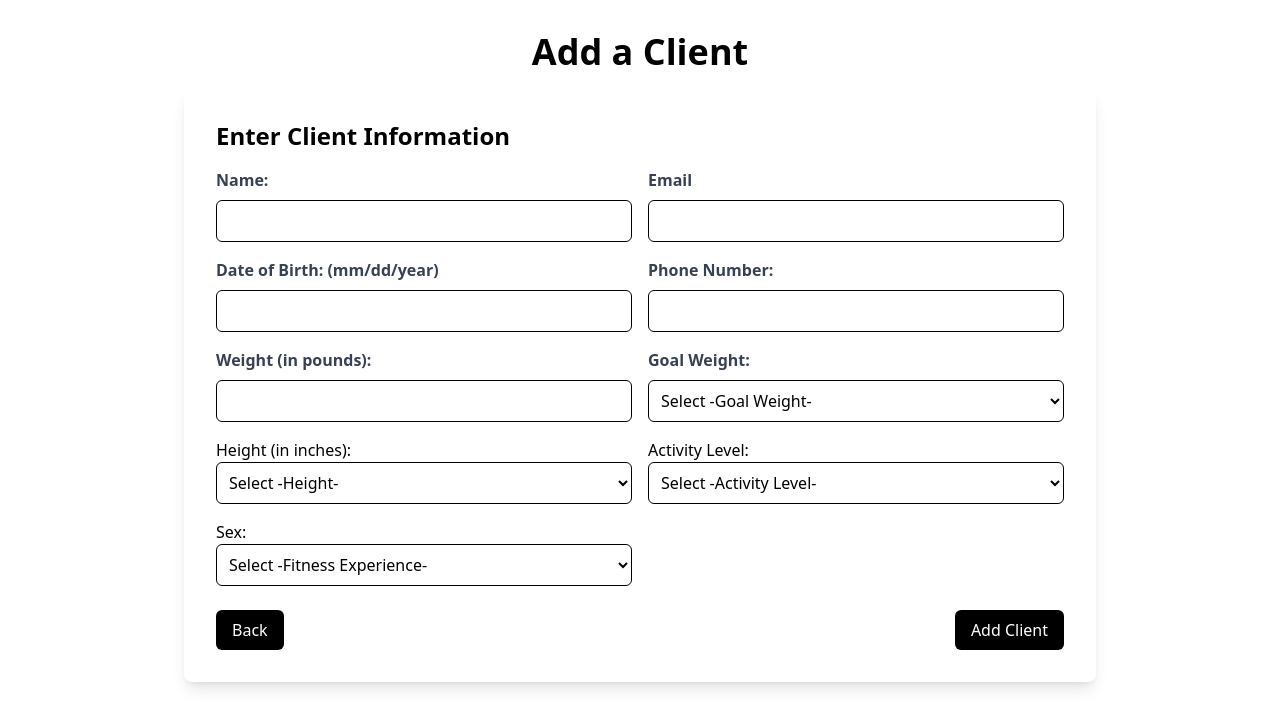
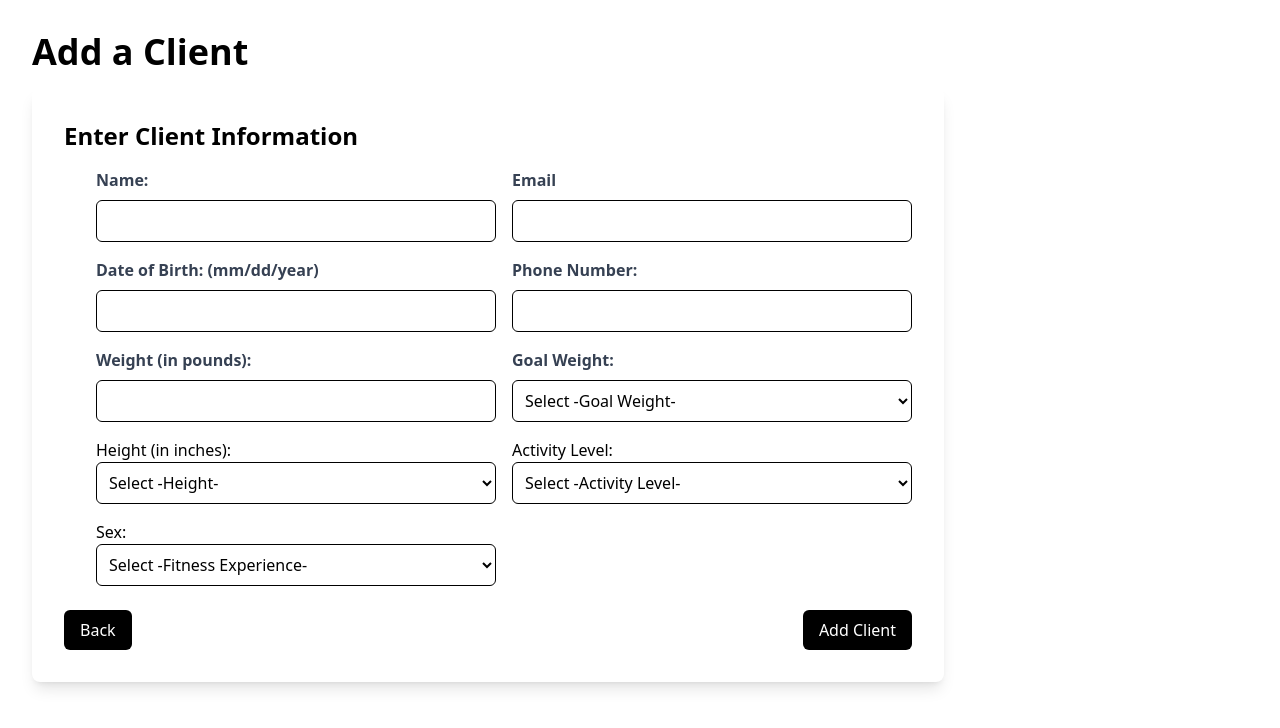
Before and after one commit to aitanoffir/LargeProject, a React (Vite) app in the folder FitLink/: page /AddClient in a window 1280 px wide. Shown: the top 728 px of the page. Built offline with nearby package versions, Linux system fonts and the light colour scheme.

Commit message:
AddClient.jsx

```diff
--- a/FitLink/src/Components/AddClient.jsx
+++ b/FitLink/src/Components/AddClient.jsx
@@ -16,13 +16,13 @@ const AddClient = () => {
 
 
   return (
-    <div className = "flex flex-col items-center p-8">
-      <h1 className = "text-4xl font-bold mb-4">Add a Client</h1>
+    <div className = "flex flex-col p-8">
+      <h1 className = "text-4xl font-bold mb-4 text-left">Add a Client</h1>
 
 
       <div className = "w-3/4 bg-white p-8 rounded-lg shadow-lg">
-        <h2 className = "text-2xl font-bold mb-4">Enter Client Information</h2>
-
+        <h2 className = "text-2xl font-bold mb-4 text-left">Enter Client Information</h2>
+        <div className = "ml-8">
           <form className = "grid grid-cols-2 gap-4">
             <div>
               <label for="name" className = "input-label">Name:</label>
@@ -69,6 +69,7 @@ const AddClient = () => {
               </select>
             </div>
           </form>
+        </div>
         <div className = "flex justify-between mt-6">
           <button className = "bg-black text-white px-4 py-2 rounded-md">
             Back
```
Lines whose indentation alone changed are shown as unchanged.
